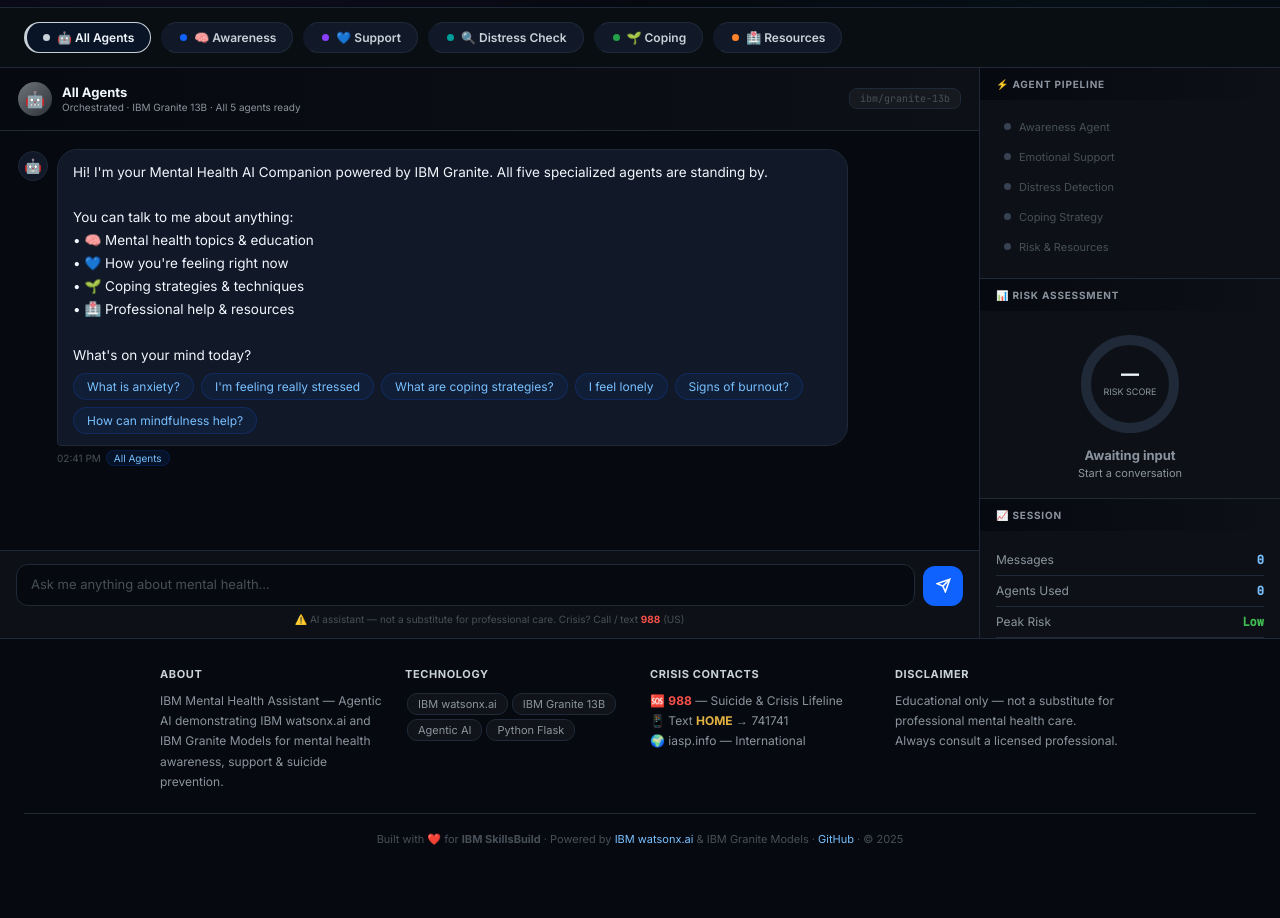
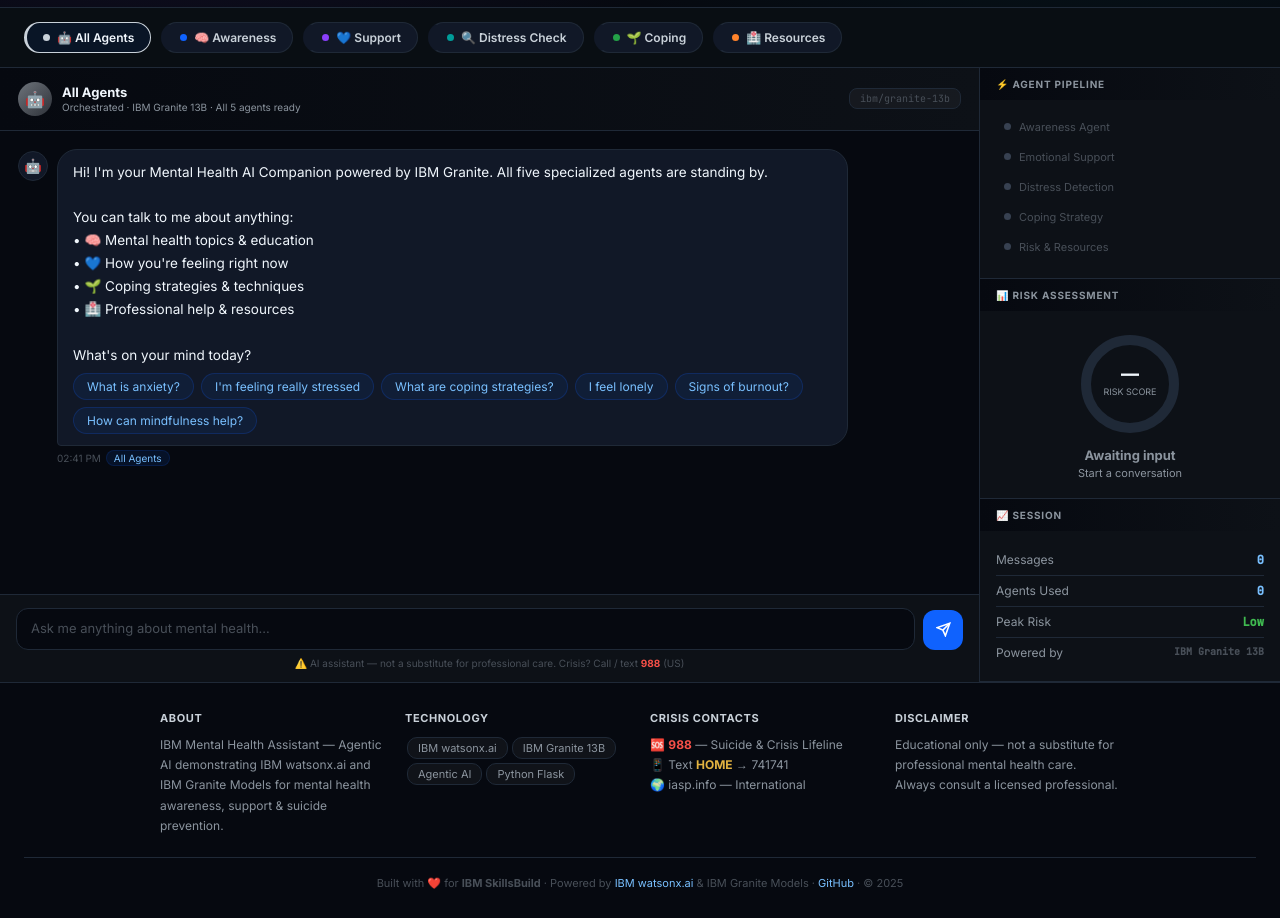
Before and after one commit to Anjali453216/mental-health-assistant, a plain HTML site: page index.html in a window 1280 px wide. Shown: the part 340-1258 px from the top of the page. Before the commit the page ends 1214 px from the top, so only its background shows below. Drawn offline with Linux system fonts and the light colour scheme.

Commit message:
Update index.html

```diff
--- a/index.html
+++ b/index.html
@@ -18,11 +18,11 @@
   --r1:20px;--r2:12px;--r3:8px;
 }
 html{scroll-behavior:smooth}
-body{font-family:var(--font);background:var(--bg);color:var(--t1);min-height:100vh;overflow-x:hidden}
+body{font-family:var(--font);background:var(--bg);color:var(--t1);min-height:100vh;overflow-x:hidden;display:flex;flex-direction:column}
 ::-webkit-scrollbar{width:5px}::-webkit-scrollbar-track{background:var(--bg)}::-webkit-scrollbar-thumb{background:var(--b2);border-radius:3px}
 
 /* NAV */
-nav{position:sticky;top:0;z-index:100;height:58px;display:flex;align-items:center;justify-content:space-between;padding:0 24px;background:rgba(6,9,16,.92);backdrop-filter:blur(20px);border-bottom:1px solid var(--b1)}
+nav{position:sticky;top:0;z-index:100;height:58px;display:flex;align-items:center;justify-content:space-between;padding:0 24px;background:rgba(6,9,16,.92);backdrop-filter:blur(20px);border-bottom:1px solid var(--b1);flex-shrink:0}
 .nb{display:flex;align-items:center;gap:10px}
 .ibm-chip{background:var(--blue);color:#fff;font-weight:800;font-size:12px;letter-spacing:2px;padding:3px 9px;border-radius:4px}
 .nav-t{font-size:14px;font-weight:700}
@@ -34,7 +34,7 @@
 .nav-gh:hover{background:rgba(255,255,255,.1);color:var(--t1)}
 
 /* HERO */
-.hero{position:relative;padding:48px 24px 36px;text-align:center;overflow:hidden;border-bottom:1px solid var(--b1)}
+.hero{position:relative;padding:48px 24px 36px;text-align:center;overflow:hidden;border-bottom:1px solid var(--b1);flex-shrink:0}
 .hero-glow{position:absolute;inset:0;background:radial-gradient(ellipse 70% 60% at 50% 0%,rgba(15,98,254,.16),transparent 70%),radial-gradient(ellipse 40% 40% at 15% 80%,rgba(138,63,252,.08),transparent),radial-gradient(ellipse 40% 40% at 85% 80%,rgba(0,157,154,.07),transparent);pointer-events:none}
 .hero-dots{position:absolute;inset:0;background-image:radial-gradient(circle,rgba(255,255,255,.045) 1px,transparent 1px);background-size:28px 28px;pointer-events:none}
 .hero-inner{position:relative;z-index:1;max-width:680px;margin:auto}
@@ -47,7 +47,7 @@
 .hpill{background:rgba(255,255,255,.04);border:1px solid var(--b1);color:var(--t3);padding:4px 12px;border-radius:20px;font-size:11px;font-weight:500}
 
 /* AGENT STRIP */
-.agent-strip{display:flex;overflow-x:auto;gap:10px;padding:14px 24px;border-bottom:1px solid var(--b1);scrollbar-width:none;background:rgba(13,17,23,.6)}
+.agent-strip{display:flex;overflow-x:auto;gap:10px;padding:14px 24px;border-bottom:1px solid var(--b1);scrollbar-width:none;background:rgba(13,17,23,.6);flex-shrink:0}
 .agent-strip::-webkit-scrollbar{display:none}
 .achip{display:flex;align-items:center;gap:7px;background:var(--s2);border:1px solid var(--b1);border-radius:30px;padding:7px 16px;cursor:pointer;transition:.15s;white-space:nowrap;flex-shrink:0;border-left:3px solid transparent}
 .achip:hover{background:rgba(255,255,255,.05)}
@@ -63,11 +63,11 @@
 .achip.active .achip-name{color:var(--t1)}
 
 /* LAYOUT */
-.layout{display:grid;grid-template-columns:1fr 300px;gap:0;max-width:1280px;margin:auto;height:calc(100vh - 230px);min-height:460px}
-@media(max-width:900px){.layout{grid-template-columns:1fr;height:auto}.sidebar{display:none}}
+.layout{display:grid;grid-template-columns:1fr 300px;gap:0;flex:1;overflow:hidden}
+@media(max-width:900px){.layout{grid-template-columns:1fr}.sidebar{display:none}}
 
 /* CHAT */
-.chat-wrap{display:flex;flex-direction:column;border-right:1px solid var(--b1)}
+.chat-wrap{display:flex;flex-direction:column;border-right:1px solid var(--b1);overflow:hidden;min-height:0}
 .chat-top{padding:14px 18px;border-bottom:1px solid var(--b1);display:flex;align-items:center;justify-content:space-between;background:linear-gradient(90deg,var(--bg),var(--s1));flex-shrink:0}
 .chat-top-l{display:flex;align-items:center;gap:10px}
 .chat-top-icon{width:34px;height:34px;border-radius:50%;display:flex;align-items:center;justify-content:center;font-size:16px;transition:.3s;flex-shrink:0}
@@ -75,7 +75,7 @@
 .chat-top-sub{font-size:10px;color:var(--t3);margin-top:1px;transition:.3s}
 .model-tag{font-size:10px;font-family:var(--mono);color:var(--t4);background:rgba(255,255,255,.04);border:1px solid var(--b1);padding:3px 10px;border-radius:8px}
 
-.msgs{flex:1;overflow-y:auto;padding:18px;display:flex;flex-direction:column;gap:14px}
+.msgs{flex:1;overflow-y:auto;padding:18px;display:flex;flex-direction:column;gap:14px;min-height:0}
 
 /* Bubbles */
 .msg{display:flex;gap:9px;max-width:88%}
@@ -119,7 +119,7 @@
 .input-note{font-size:10px;color:var(--t4);margin-top:7px;text-align:center}
 
 /* SIDEBAR */
-.sidebar{display:flex;flex-direction:column;gap:0;overflow-y:auto;background:var(--s1)}
+.sidebar{display:flex;flex-direction:column;gap:0;overflow-y:auto;background:var(--s1);min-height:0}
 .scard{border-bottom:1px solid var(--b1)}
 .scard-h{padding:10px 16px;background:linear-gradient(90deg,var(--bg),var(--s1));font-size:10px;font-weight:700;color:var(--t3);text-transform:uppercase;letter-spacing:.8px}
 .scard-b{padding:14px 16px}
@@ -154,7 +154,7 @@
 .alert-item{font-size:11px;color:#f85149;padding:4px 0;border-top:1px solid rgba(248,81,73,.1);margin-top:5px}
 
 /* FOOTER */
-footer{background:var(--bg);border-top:1px solid var(--b1);padding:28px 24px;text-align:center}
+footer{background:var(--bg);border-top:1px solid var(--b1);padding:28px 24px;text-align:center;flex-shrink:0}
 .footer-grid{max-width:960px;margin:0 auto 20px;display:grid;grid-template-columns:repeat(auto-fit,minmax(180px,1fr));gap:20px;text-align:left}
 .ft{font-size:11px;font-weight:700;color:var(--t2);text-transform:uppercase;letter-spacing:.6px;margin-bottom:10px}
 .fp{font-size:12px;color:var(--t3);line-height:1.7}
```
